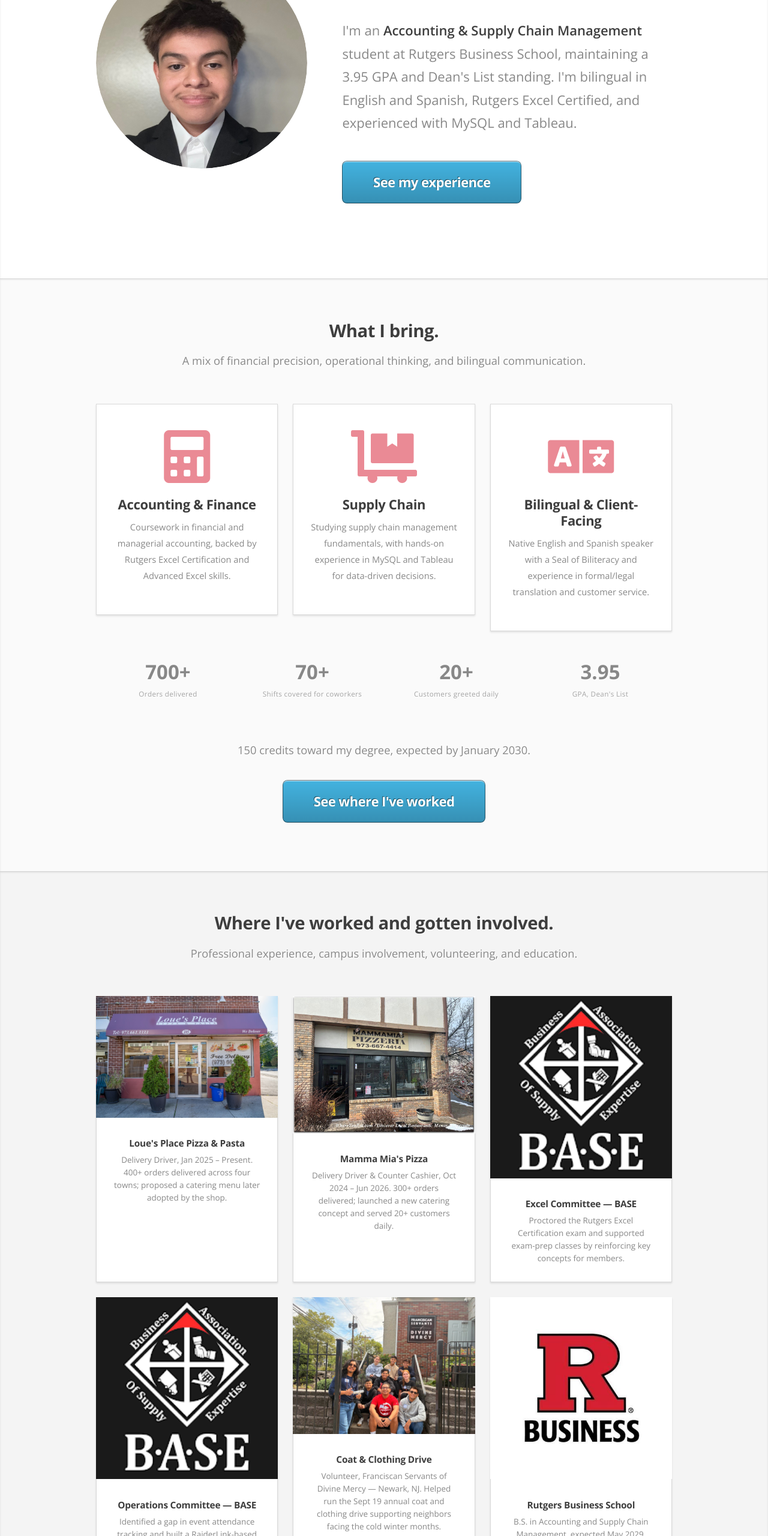
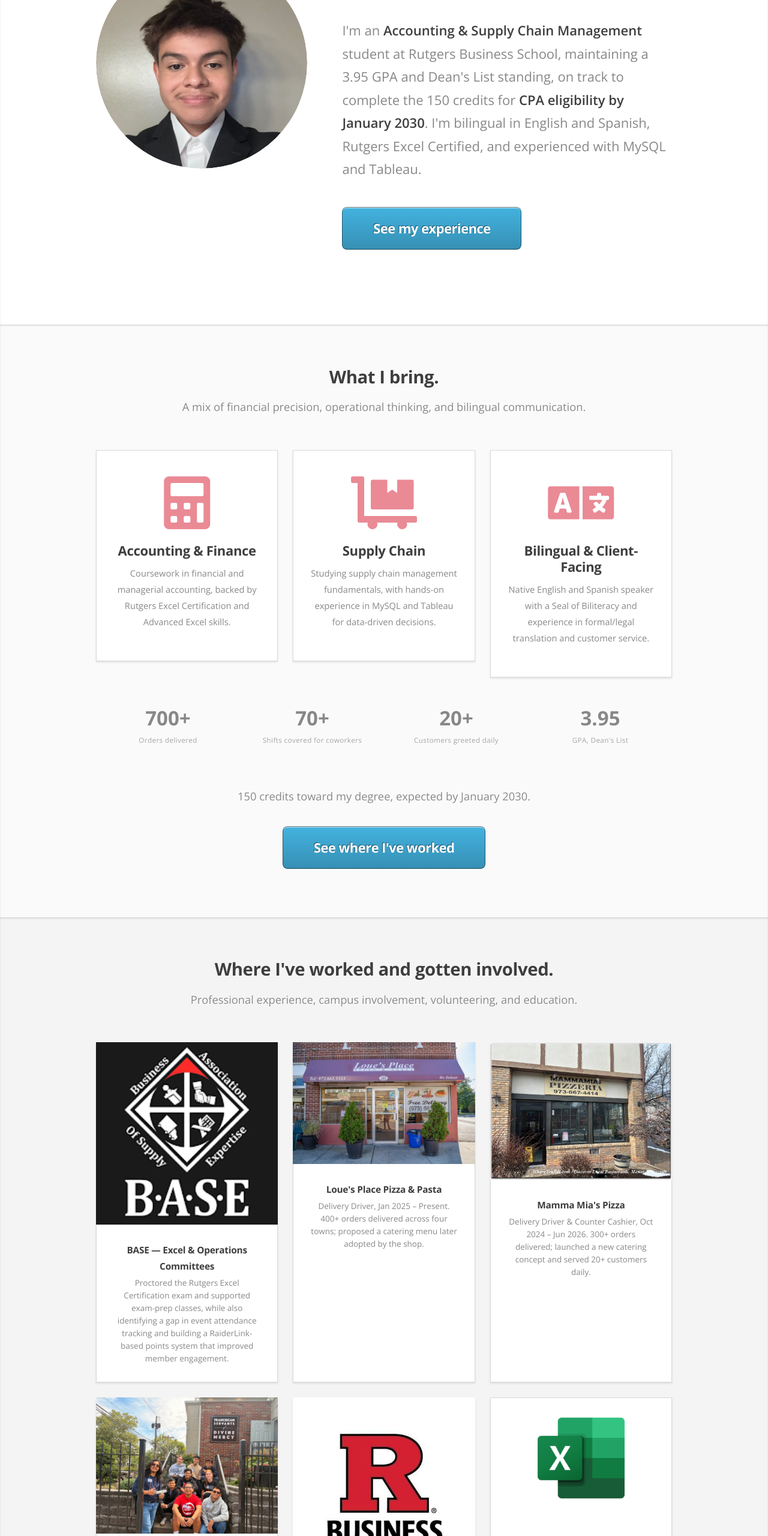
Before and after one commit to DylanJGuzman/DylanGuzman-website, a plain HTML site: page index.html in a window 1280 px wide. Shown: the part 240-2800 px from the top of the page at 60% size. Drawn offline with nearby package versions, Linux system fonts and the light colour scheme.

Commit message:
Add files via upload

```diff
--- a/index.html
+++ b/index.html
@@ -53,6 +53,10 @@
 					transition: none;
 				}
 			}
+
+			/* the template leaves email/phone icons uncolored (dark gray on dark background) */
+			ul.social li a.fa-envelope:before { background-color: #C98A3E; }
+			ul.social li a.fa-phone:before { background-color: #2E8B74; }
 		</style>
 	</head>
 	<body class="is-preload">
@@ -80,7 +84,7 @@
 							<header>
 								<h1>Hi. I'm <strong>Dylan Guzman</strong>.</h1>
 							</header>
-							<p>I'm an <strong>Accounting &amp; Supply Chain Management</strong> student at Rutgers Business School, maintaining a 3.95 GPA and Dean's List standing. I'm bilingual in English and Spanish, Rutgers Excel Certified, and experienced with MySQL and Tableau.</p>
+							<p>I'm an <strong>Accounting &amp; Supply Chain Management</strong> student at Rutgers Business School, maintaining a 3.95 GPA and Dean's List standing, on track to complete the 150 credits for <strong>CPA eligibility by January 2030</strong>. I'm bilingual in English and Spanish, Rutgers Excel Certified, and experienced with MySQL and Tableau.</p>
 							<a href="#experience" class="button large scrolly">See my experience</a>
 						</div>
 					</div>
@@ -143,6 +147,13 @@
 					<div class="row">
 						<div class="col-4 col-6-medium col-12-small">
 							<article class="box style2">
+								<span class="image featured"><img src="images/real/base-logo.png" alt="BASE — Business Association of Supply Expertise logo" /></span>
+								<h3>BASE — Excel &amp; Operations Committees</h3>
+								<p>Proctored the Rutgers Excel Certification exam and supported exam-prep classes, while also identifying a gap in event attendance tracking and building a RaiderLink-based points system that improved member engagement.</p>
+							</article>
+						</div>
+						<div class="col-4 col-6-medium col-12-small">
+							<article class="box style2">
 								<span class="image featured"><img src="images/real/loues.jpg" alt="Loue's Place Pizza & Pasta storefront" /></span>
 								<h3>Loue's Place Pizza &amp; Pasta</h3>
 								<p>Delivery Driver, Jan 2025 – Present. 400+ orders delivered across four towns; proposed a catering menu later adopted by the shop.</p>
@@ -153,20 +164,6 @@
 								<span class="image featured"><img src="images/real/mama-mias.jpg" alt="Mamma Mia's Pizza storefront" /></span>
 								<h3>Mamma Mia's Pizza</h3>
 								<p>Delivery Driver &amp; Counter Cashier, Oct 2024 – Jun 2026. 300+ orders delivered; launched a new catering concept and served 20+ customers daily.</p>
-							</article>
-						</div>
-						<div class="col-4 col-6-medium col-12-small">
-							<article class="box style2">
-								<span class="image featured"><img src="images/real/base-logo.png" alt="BASE — Business Association of Supply Expertise logo" /></span>
-								<h3>Excel Committee — BASE</h3>
-								<p>Proctored the Rutgers Excel Certification exam and supported exam-prep classes by reinforcing key concepts for members.</p>
-							</article>
-						</div>
-						<div class="col-4 col-6-medium col-12-small">
-							<article class="box style2">
-								<span class="image featured"><img src="images/real/base-logo.png" alt="BASE — Business Association of Supply Expertise logo" /></span>
-								<h3>Operations Committee — BASE</h3>
-								<p>Identified a gap in event attendance tracking and built a RaiderLink-based points system, improving member engagement.</p>
 							</article>
 						</div>
 						<div class="col-4 col-6-medium col-12-small">
@@ -259,11 +256,11 @@
 							<hr />
 							<h3>Find me at ...</h3>
 							<ul class="social">
-								<li><a href="mailto:djg280@scarletmail.rutgers.edu" class="icon solid fa-envelope"><span class="label">Email</span></a></li>
+								<li><a href="mailto:dg205414@gmail.com" class="icon solid fa-envelope"><span class="label">Email</span></a></li>
 								<li><a href="tel:+12019237653" class="icon solid fa-phone"><span class="label">Phone</span></a></li>
 								<li><a href="https://www.linkedin.com/in/dylan-guzman-92768b402" target="_blank" rel="noopener" class="icon brands fa-linkedin-in"><span class="label">LinkedIn</span></a></li>
 							</ul>
-							<p>djg280@scarletmail.rutgers.edu &nbsp;·&nbsp; (201) 923-7653 &nbsp;·&nbsp; Nutley, New Jersey</p>
+							<p>dg205414@gmail.com &nbsp;·&nbsp; (201) 923-7653 &nbsp;·&nbsp; Nutley, New Jersey</p>
 							<hr />
 						</div>
 					</div>
```
